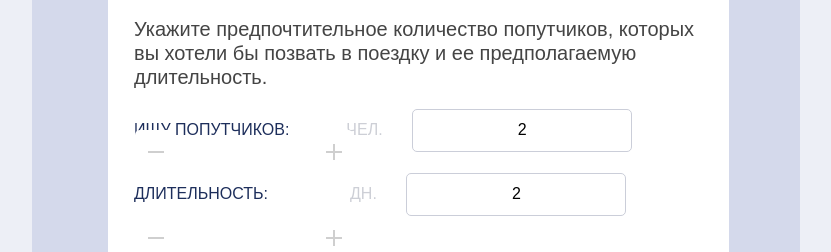
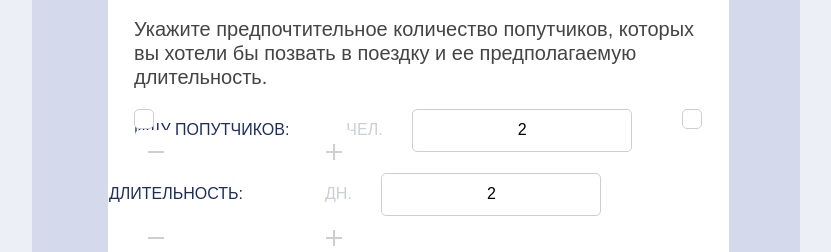
Before and after one commit to Pikul86/827003-pognali-19, a website: page source/form.html in a window 1280 px wide. Shown: the part 1422-1674 px from the top of the page, without its empty margins (224-1055 px from the left). Drawn offline with nearby package versions, Linux system fonts and the light colour scheme; files that its build step writes are made by us from their sources.

Commit message:
Попробовал ещё раз исправить label

```diff
--- a/source/less/catalog/best-companion.less
+++ b/source/less/catalog/best-companion.less
@@ -74,7 +74,7 @@
   margin-bottom: 20px;
 }
 
-.checkbox + label::before {
+label::before {
   content: "";
   position: absolute;
   width: 18px;
```
